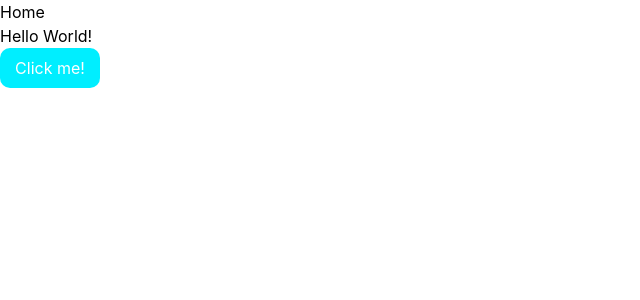
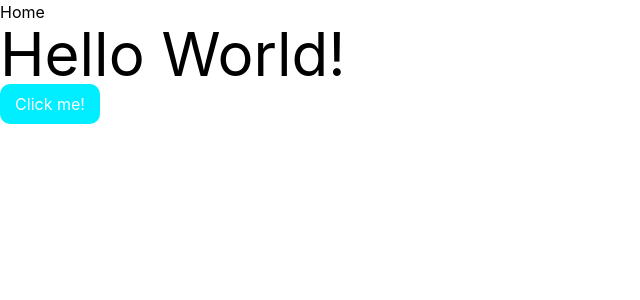
Before and after one commit to slydragonn/portfolio, a Next.js app: page / in a window 1280 px wide. Shown: the top 300 px of the page, without its empty margins (0-640 px from the left). Built offline with nearby package versions, Linux system fonts and the light colour scheme.

Commit message:
fix: add base url

```diff
--- a/tailwind.config.js
+++ b/tailwind.config.js
@@ -2,8 +2,8 @@
 module.exports = {
   content: [
     "./app/**/*.{js,ts,jsx,tsx}",
-    "./pages/**/*.{js,ts,jsx,tsx}",
-    "./components/**/*.{js,ts,jsx,tsx}",
+    "./src/pages/**/*.{js,ts,jsx,tsx}",
+    "./src/components/**/*.{js,ts,jsx,tsx}",
   ],
   theme: {
     extend: {},
```
